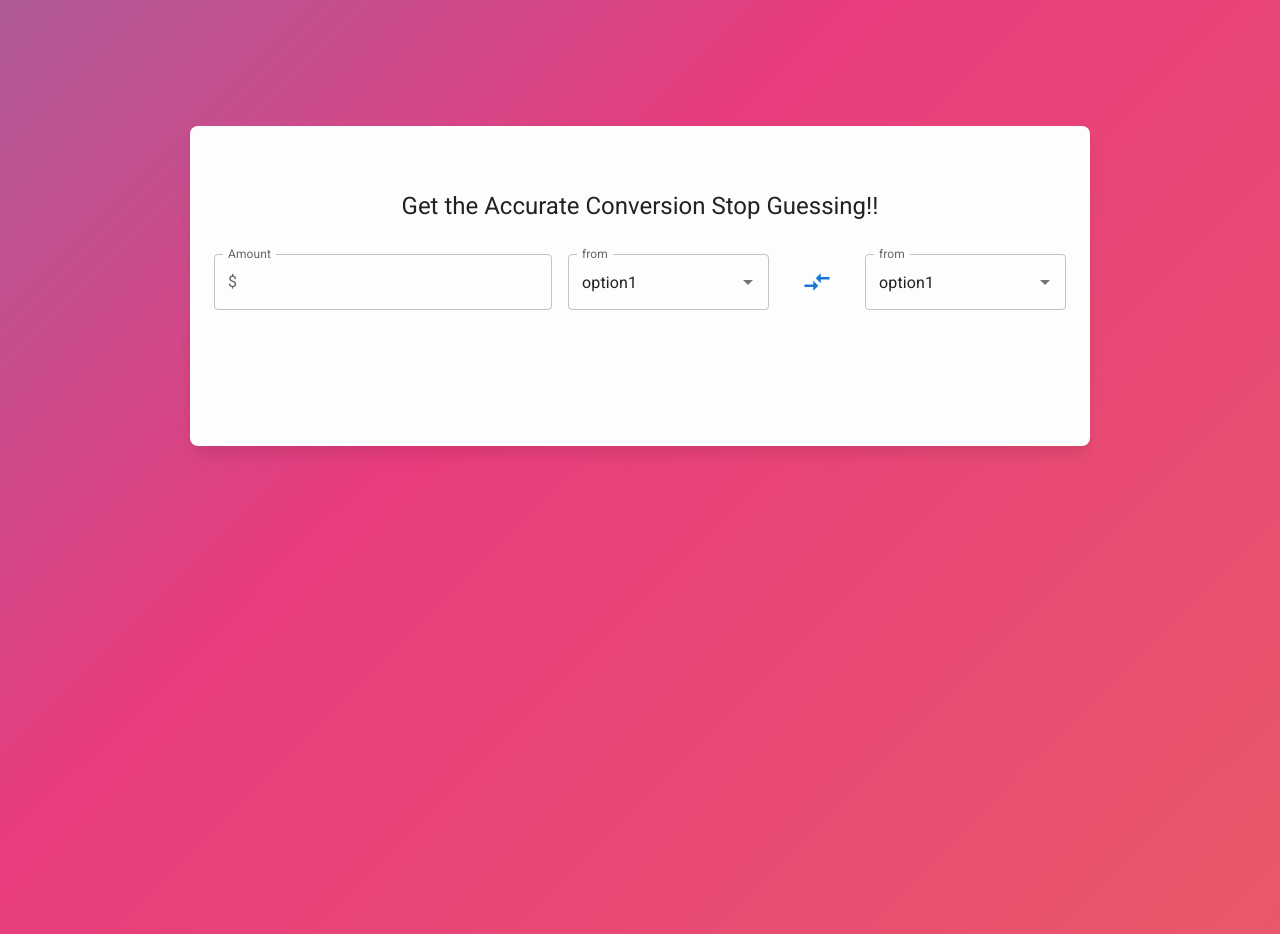
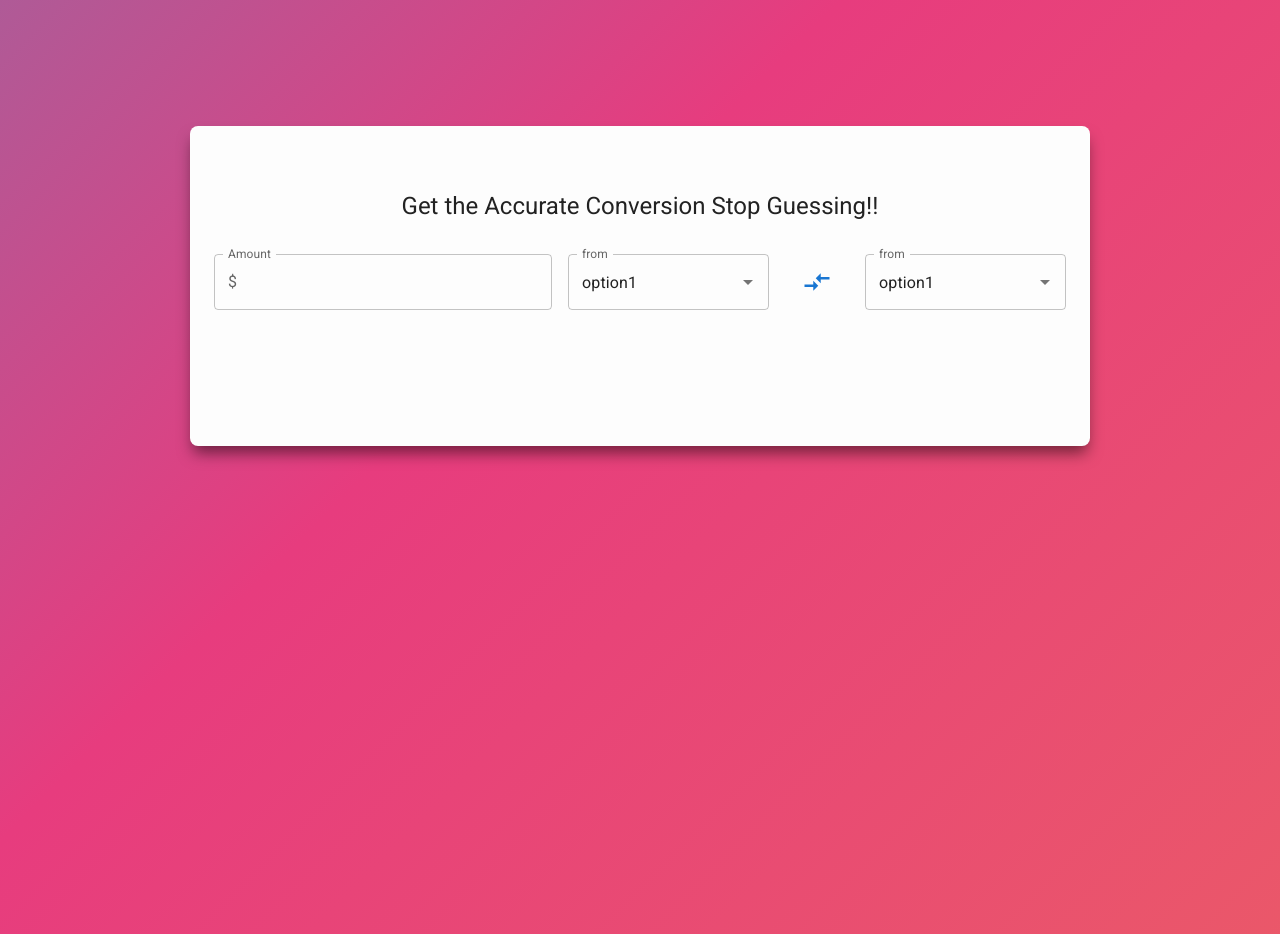
Before and after one commit to ibrahimy353/currency-converter, a React (Vite) app: page / in a window 1280 px wide. Built offline with nearby package versions, Linux system fonts and the light colour scheme.

Commit message:
added box shaddow details

```diff
--- a/src/App.jsx
+++ b/src/App.jsx
@@ -13,7 +13,7 @@ function App() {
     minHeight: '20rem',
     borderRadius: 2,
     padding: '4rem 2rem',
-    boxShadow: '0px 10px 15px -3px rgba(0,0,0,0.1)',
+    boxShadow: '0px 10px 15px -3px rgba(0,0,0,0.5)',
     position: 'relative'
   }
 
```
